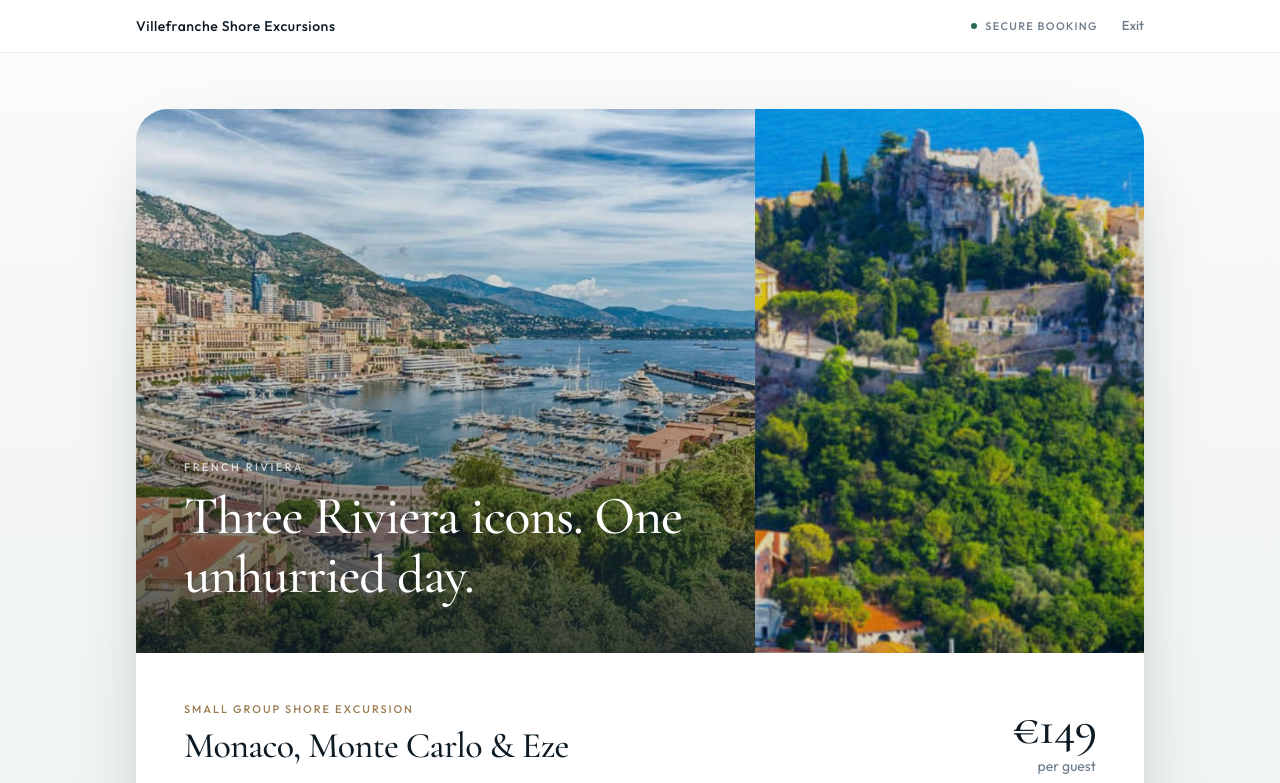
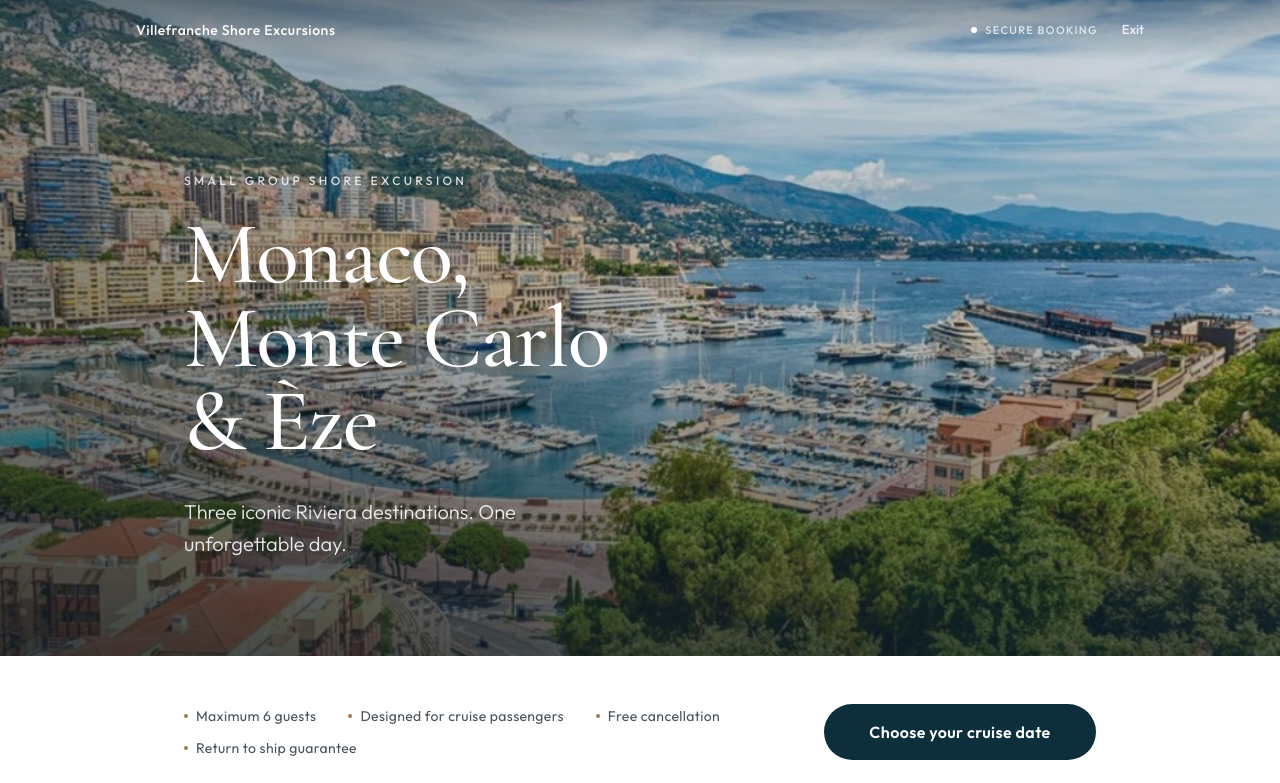
Before and after one commit to grahamchuter-debug/villefranche-shore-excursions, a Next.js app: page /book/small-group-monaco-monte-carlo-eze in a window 1280 px wide. Shown: the top 783 px of the page. Built offline with nearby package versions, Linux system fonts and the light colour scheme.

Commit message:
Make booking opening an immersive Riviera desire screen.
Replace the card checkout intro with a full-bleed daytime hero, stacked Monaco–Monte Carlo–Èze typography, minimal reassurance, and a single Choose your cruise date CTA.

Co-authored-by: Cursor <cursoragent@cursor.com>

```diff
--- a/src/app/book/layout.tsx
+++ b/src/app/book/layout.tsx
@@ -1,6 +1,4 @@
 import { Cormorant_Garamond, Outfit } from "next/font/google";
-
-import { BookingCheckoutHeader } from "@/components/booking-engine/booking-checkout-header";
 
 const bookingDisplay = Cormorant_Garamond({
   subsets: ["latin"],
@@ -23,8 +21,7 @@ export default function BookingLayout({
     <div
       className={`${bookingDisplay.variable} ${bookingSans.variable} booking-engine-root flex min-h-full flex-1 flex-col`}
     >
-      <BookingCheckoutHeader />
-      <div className="flex flex-1 flex-col">{children}</div>
+      {children}
     </div>
   );
 }
--- a/src/app/globals.css
+++ b/src/app/globals.css
@@ -25,7 +25,7 @@ body {
   font-family: var(--font-sans), system-ui, sans-serif;
 }
 
-/* Booking engine — Phase 2 luxury Riviera palette */
+/* Booking engine — Version 3 desire-led Riviera experience */
 .booking-engine-root {
   --book-ink: #0c1a24;
   --book-muted: #6a7a88;
@@ -39,7 +39,7 @@ body {
   --book-gold: #9a7b4f;
   font-family: var(--font-booking-sans), var(--font-sans), system-ui, sans-serif;
   color: var(--book-ink);
-  background: linear-gradient(180deg, #fbfcfb 0%, #f3f6f5 48%, #eef3f2 100%);
+  background: #fbfcfb;
 }
 
 .booking-engine-root .book-display {
--- a/src/components/booking-engine/booking-checkout-header.tsx
+++ b/src/components/booking-engine/booking-checkout-header.tsx
@@ -6,33 +6,58 @@ import { siteConfig } from "@/lib/site-config";
 type BookingCheckoutHeaderProps = {
   tourPath?: string;
   tourLabel?: string;
+  /** Transparent over the experience hero */
+  immersive?: boolean;
 };
 
 export function BookingCheckoutHeader({
   tourPath = bookingPrototypeTour.path,
   tourLabel = "Exit",
+  immersive = false,
 }: BookingCheckoutHeaderProps) {
   return (
-    <header className="border-b border-[var(--book-line)]/80 bg-[var(--book-surface)]/85 backdrop-blur-xl">
-      <div className="book-shell flex items-center justify-between gap-4 py-4">
+    <header
+      className={
+        immersive
+          ? "absolute inset-x-0 top-0 z-30 bg-gradient-to-b from-[var(--book-ink)]/35 to-transparent"
+          : "border-b border-[var(--book-line)]/80 bg-[var(--book-surface)]/85 backdrop-blur-xl"
+      }
+    >
+      <div className="book-shell flex items-center justify-between gap-4 py-4 sm:py-5">
         <Link
           href="/"
-          className="min-w-0 truncate text-[13px] font-medium tracking-[0.04em] text-[var(--book-ink)] sm:text-sm"
+          className={[
+            "min-w-0 truncate text-[13px] font-medium tracking-[0.04em] sm:text-sm",
+            immersive ? "text-white" : "text-[var(--book-ink)]",
+          ].join(" ")}
         >
           {siteConfig.name}
         </Link>
 
         <div className="flex shrink-0 items-center gap-4 sm:gap-6">
-          <p className="hidden items-center gap-2 text-[11px] font-medium tracking-[0.12em] uppercase text-[var(--book-muted)] sm:flex">
+          <p
+            className={[
+              "hidden items-center gap-2 text-[11px] font-medium tracking-[0.12em] uppercase sm:flex",
+              immersive ? "text-white/75" : "text-[var(--book-muted)]",
+            ].join(" ")}
+          >
             <span
               aria-hidden="true"
-              className="inline-block h-1.5 w-1.5 rounded-full bg-[var(--book-success)]"
+              className={[
+                "inline-block h-1.5 w-1.5 rounded-full",
+                immersive ? "bg-white" : "bg-[var(--book-success)]",
+              ].join(" ")}
             />
             Secure booking
           </p>
           <Link
             href={tourPath}
-            className="text-[13px] font-medium text-[var(--book-muted)] transition hover:text-[var(--book-ink)] focus-visible:outline focus-visible:outline-2 focus-visible:outline-offset-2 focus-visible:outline-[var(--book-sea)]"
+            className={[
+              "text-[13px] font-medium transition focus-visible:outline focus-visible:outline-2 focus-visible:outline-offset-2 focus-visible:outline-white",
+              immersive
+                ? "text-white/85 hover:text-white"
+                : "text-[var(--book-muted)] hover:text-[var(--book-ink)] focus-visible:outline-[var(--book-sea)]",
+            ].join(" ")}
           >
             {tourLabel}
           </Link>
--- a/src/components/booking-engine/booking-engine.tsx
+++ b/src/components/booking-engine/booking-engine.tsx
@@ -2,6 +2,7 @@
 
 import { useEffect, useState } from "react";
 
+import { BookingCheckoutHeader } from "@/components/booking-engine/booking-checkout-header";
 import { BookingProgress } from "@/components/booking-engine/booking-progress";
 import { ConfirmationStep } from "@/components/booking-engine/steps/confirmation-step";
 import { DateStep } from "@/components/booking-engine/steps/date-step";
@@ -27,6 +28,7 @@ type BookingState = {
 const LEGACY_KEYS = [
   "vf-booking-prototype-v1",
   `vf-booking:${bookingPrototypeTour.id}`,
+  `vf-booking:v2:${bookingPrototypeTour.id}`,
 ] as const;
 const STORAGE_KEY = bookingSessionStorageKey(bookingPrototypeTour.id);
 
@@ -52,7 +54,6 @@ function loadState(): BookingState | null {
       guests: number;
       bookingReference: string | null;
     };
-    // Phase 1 summary step → Phase 2 payment
     if (parsed.step === "summary") parsed.step = "payment";
     if (!VALID_STEPS.has(parsed.step as BookingStepId)) {
       parsed.step = "tour";
@@ -133,33 +134,45 @@ export function BookingEngine() {
     }));
   };
 
+  const isExperience = state.step === "tour";
+
   if (!hydrated) {
     return (
       <div
         className="book-shell py-24 text-center text-[var(--book-muted)]"
         aria-live="polite"
       >
-        Preparing your booking…
+        Preparing your day…
       </div>
     );
   }
 
   return (
+    <div
+      className={
+        isExperience
+          ? "relative flex flex-1 flex-col"
+          : "flex flex-1 flex-col"
+      }
+    >
+      <BookingCheckoutHeader immersive={isExperience} />
+
+      {isExperience ? (
+        <TourIntroStep onContinue={() => go("date")} />
+      ) : (
         <div className="book-shell py-8 sm:py-12 lg:py-14">
-      {state.step !== "tour" ? (
+          {state.step !== "confirmed" ? (
             <div className="mb-10 sm:mb-12">
               <BookingProgress current={state.step} />
             </div>
           ) : null}
 
-      {state.step === "tour" ? (
-        <TourIntroStep onContinue={() => go("date")} />
-      ) : null}
-
           {state.step === "date" ? (
             <DateStep
               selectedDate={state.date}
-          onSelectDate={(date) => setState((prev) => ({ ...prev, date }))}
+              onSelectDate={(date) =>
+                setState((prev) => ({ ...prev, date }))
+              }
               onContinue={() => {
                 if (state.date) go("guests");
               }}
@@ -204,5 +217,7 @@ export function BookingEngine() {
             />
           ) : null}
         </div>
+      )}
+    </div>
   );
 }
--- a/src/components/booking-engine/steps/date-step.tsx
+++ b/src/components/booking-engine/steps/date-step.tsx
@@ -79,10 +79,10 @@ export function DateStep({
     <div className="mx-auto max-w-3xl space-y-10">
       <header className="space-y-3 text-center">
         <h2 className="book-display text-4xl font-medium text-[var(--book-ink)] sm:text-5xl">
-          When are you ashore?
+          Choose your cruise date
         </h2>
         <p className="text-lg text-[var(--book-muted)]">
-          Choose the date your ship calls at Villefranche.
+          The day your ship calls at Villefranche-sur-Mer.
         </p>
       </header>
 
--- a/src/components/booking-engine/steps/tour-intro-step.tsx
+++ b/src/components/booking-engine/steps/tour-intro-step.tsx
@@ -1,13 +1,7 @@
 "use client";
 
-import Link from "next/link";
-
 import { BookingPrimaryButton } from "@/components/booking-engine/booking-primary-button";
-import {
-  bookingPricingConfig,
-  bookingPrototypeTour,
-} from "@/lib/booking/booking-config";
-import { formatBookingMoney } from "@/lib/booking/booking-format";
+import { bookingPrototypeTour } from "@/lib/booking/booking-config";
 
 type TourIntroStepProps = {
   onContinue: () => void;
@@ -15,94 +9,64 @@ type TourIntroStepProps = {
 
 export function TourIntroStep({ onContinue }: TourIntroStepProps) {
   const tour = bookingPrototypeTour;
-  const price = formatBookingMoney(bookingPricingConfig.pricePerGuest);
 
   return (
-    <div className="space-y-10 lg:space-y-12">
-      <div className="overflow-hidden rounded-[1.75rem] bg-[var(--book-surface)] shadow-[0_30px_80px_-40px_rgba(12,26,36,0.45)] lg:rounded-[2rem]">
-        <div className="grid lg:grid-cols-[1.35fr_0.85fr]">
-          <div className="relative min-h-[22rem] overflow-hidden sm:min-h-[28rem] lg:min-h-[34rem]">
+    <section className="relative flex min-h-[100dvh] flex-col">
+      {/* Edge-to-edge Riviera hero */}
+      <div className="relative flex min-h-[78dvh] flex-1 flex-col justify-end overflow-hidden sm:min-h-[82dvh]">
         <img
           src={tour.image}
           alt={tour.imageAlt}
           className="absolute inset-0 h-full w-full object-cover object-center"
         />
-            <div className="absolute inset-0 bg-gradient-to-t from-[var(--book-ink)]/75 via-[var(--book-ink)]/20 to-transparent" />
-            <div className="absolute inset-x-0 bottom-0 p-6 sm:p-10 lg:p-12">
-              <p className="mb-3 text-[11px] font-medium tracking-[0.22em] text-white/75 uppercase">
-                French Riviera
+        {/* Soft luminous wash — keep the Mediterranean bright */}
+        <div className="absolute inset-0 bg-gradient-to-t from-[var(--book-ink)]/70 via-[var(--book-ink)]/25 to-[var(--book-ink)]/10" />
+        <div className="absolute inset-0 bg-gradient-to-r from-[var(--book-ink)]/35 via-transparent to-transparent" />
+
+        <div className="relative z-10 mx-auto w-full max-w-5xl px-6 pb-14 pt-28 sm:px-10 sm:pb-20 lg:px-14 lg:pb-24">
+          <p className="mb-5 text-[11px] font-medium tracking-[0.28em] text-white/80 uppercase sm:mb-6 sm:text-xs">
+            {tour.experienceLabel}
           </p>
-              <h1 className="book-display max-w-xl text-[2.15rem] font-medium leading-[1.1] text-white sm:text-5xl lg:text-[3.35rem]">
-                {tour.headline}
+
+          <h1 className="book-display max-w-3xl text-[3.25rem] font-medium leading-[0.95] text-white sm:text-6xl md:text-7xl lg:text-[5.5rem]">
+            {tour.experienceTitleLines.map((line) => (
+              <span key={line} className="block">
+                {line}
+              </span>
+            ))}
           </h1>
+
+          <p className="mt-6 max-w-md text-lg font-light leading-relaxed text-white/90 sm:mt-8 sm:text-xl sm:leading-8">
+            {tour.experienceSubheading}
+          </p>
         </div>
       </div>
 
-          <div className="relative hidden overflow-hidden lg:block">
-            <img
-              src={tour.secondaryImage}
-              alt={tour.secondaryImageAlt}
-              className="absolute inset-0 h-full w-full object-cover object-[center_30%]"
-            />
-            <div className="absolute inset-0 bg-[var(--book-ink)]/15" />
-          </div>
-        </div>
-
-        <div className="grid gap-8 px-6 py-8 sm:px-10 sm:py-10 lg:grid-cols-[1.2fr_0.8fr] lg:items-end lg:gap-12 lg:px-12 lg:py-12">
-          <div className="space-y-6">
-            <div>
-              <p className="text-[11px] font-medium tracking-[0.18em] text-[var(--book-gold)] uppercase">
-                {tour.subtitle}
-              </p>
-              <h2 className="book-display mt-2 text-3xl font-medium text-[var(--book-ink)] sm:text-4xl">
-                {tour.name}
-              </h2>
-              <p className="mt-3 text-base tracking-wide text-[var(--book-muted)] sm:text-lg">
-                {tour.tagline}
-              </p>
-            </div>
-
-            <ul className="flex flex-wrap gap-x-6 gap-y-3">
+      {/* Calm landing strip — desire → decision */}
+      <div className="relative z-10 bg-[var(--book-surface)]">
+        <div className="mx-auto flex w-full max-w-5xl flex-col gap-8 px-6 py-8 sm:px-10 sm:py-10 lg:flex-row lg:items-center lg:justify-between lg:gap-12 lg:px-14 lg:py-12">
+          <ul className="flex flex-wrap items-center gap-x-6 gap-y-3 sm:gap-x-8">
             {tour.reassurance.map((item) => (
               <li
                 key={item}
-                  className="flex items-center gap-2 text-sm text-[var(--book-ink)]/85 sm:text-[15px]"
+                className="flex items-center gap-2 text-[13px] tracking-wide text-[var(--book-ink)]/75 sm:text-sm"
               >
                 <span
                   aria-hidden="true"
-                    className="text-[var(--book-success)]"
-                  >
-                    ✓
-                  </span>
+                  className="h-1 w-1 shrink-0 rounded-full bg-[var(--book-gold)]"
+                />
                 {item}
               </li>
             ))}
           </ul>
-          </div>
 
-          <div className="flex flex-col gap-5 lg:items-end lg:text-right">
-            <div>
-              <p className="book-display text-4xl font-medium text-[var(--book-ink)] sm:text-5xl">
-                {price}
-              </p>
-              <p className="mt-1 text-sm text-[var(--book-muted)]">per guest</p>
-            </div>
-            <div className="w-full max-w-sm space-y-3 lg:max-w-none">
+          <div className="w-full shrink-0 sm:max-w-xs lg:w-auto lg:min-w-[17rem]">
             <BookingPrimaryButton onClick={onContinue}>
-                Select your date
+              {tour.ctaLabel}
             </BookingPrimaryButton>
-              <p className="text-center text-sm text-[var(--book-muted)] lg:text-right">
-                <Link
-                  href={tour.path}
-                  className="underline-offset-4 transition hover:text-[var(--book-ink)] hover:underline"
-                >
-                  Tour details
-                </Link>
-              </p>
           </div>
         </div>
       </div>
-      </div>
-    </div>
+    </section>
   );
 }
--- a/src/lib/booking/booking-config.ts
+++ b/src/lib/booking/booking-config.ts
@@ -1,5 +1,5 @@
 /**
- * Booking engine configuration — Phase 2 premium experience.
+ * Booking engine configuration — Version 3 desire-led experience.
  *
  * Pricing and capacity live here so the UI never hardcodes commercial values.
  */
@@ -7,36 +7,39 @@ import { featuredTour } from "@/lib/featured-tour";
 import { siteConfig } from "@/lib/site-config";
 import { siteImages } from "@/lib/site-images";
 
-/**
- * Headline candidates considered for Phase 2 (kept for iteration):
- * 1. "Three Riviera icons. One unhurried day."
- * 2. "A luminous day between sea and sky."
- * 3. "Monaco, Monte Carlo & Eze — as they should be seen."
- * 4. "The Riviera, quietly arranged."
- * Chosen: 1 — clearest aspiration without cliché.
- */
 export const bookingPrototypeTour = {
   id: "monaco-monte-carlo-eze-small-group",
   slug: featuredTour.slug,
   name: "Monaco, Monte Carlo & Eze",
-  subtitle: "Small Group Shore Excursion",
-  headline: "Three Riviera icons. One unhurried day.",
+  /** Overlay label on the experience hero */
+  experienceLabel: "Small Group Shore Excursion",
+  /**
+   * Display title — rendered as stacked elegant lines on the hero.
+   * Uses Èze for the authentic Riviera spelling in the aspirational moment.
+   */
+  experienceTitleLines: ["Monaco,", "Monte Carlo", "& Èze"] as const,
+  /**
+   * Sub-heading candidates:
+   * 1. "Three iconic Riviera destinations. One unforgettable day."
+   * 2. "Harbour light. Hilltop silence. One perfect day ashore."
+   * 3. "The Côte d'Azur, arranged for a single luminous day."
+   * Chosen: 1 — clear desire, understated, matches the brief.
+   */
+  experienceSubheading:
+    "Three iconic Riviera destinations. One unforgettable day.",
   fullName: featuredTour.fullName,
   path: featuredTour.path,
   bookingPath: featuredTour.bookingPath,
-  /** Bright daytime Port Hercules — not night photography. */
+  /** Bright daytime Port Hercules — no night, no casino. */
   image: siteImages.hero,
   imageAlt:
     "Sunlit Port Hercules in Monaco with luxury yachts and the Monte Carlo skyline on the French Riviera",
-  secondaryImage: siteImages.ezeVillage,
-  secondaryImageAlt:
-    "The medieval hilltop village of Eze above the Mediterranean on a bright day",
-  tagline: "Monaco · Monte Carlo · Eze",
+  ctaLabel: "Choose your cruise date",
   reassurance: [
-    "Maximum 6 guests per vehicle",
+    "Maximum 6 guests",
+    "Designed for cruise passengers",
+    "Free cancellation",
     "Return to ship guarantee",
-    "Free cancellation",
-    "Carefully timed for cruise passengers",
   ],
 } as const;
 
@@ -52,7 +55,6 @@ export const bookingPrototypeTour = {
  */
 export const bookingCapacityConfig = {
   guestsPerVehicle: 6,
-  /** Phase 1: one vehicle per checkout session. */
   maxVehiclesSelectableAtCheckout: 1,
   minGuests: 1,
   capacityLabel: "Maximum 6 guests per vehicle.",
@@ -62,7 +64,6 @@ export const bookingCapacityConfig = {
   overCapacityContactLabel: "Contact us",
 } as const;
 
-/** Hard cap for the guest stepper — one vehicle today. */
 export const bookingCheckoutGuestLimit =
   bookingCapacityConfig.guestsPerVehicle *
   bookingCapacityConfig.maxVehiclesSelectableAtCheckout;
@@ -79,7 +80,6 @@ export const bookingCheckoutGuestLimit =
 export const bookingPricingConfig = {
   currencyCode: "EUR",
   currencySymbol: "€",
-  /** Temporary design-test amount in major currency units (euros). */
   pricePerGuest: 149,
   freeCancellationLabel: "Free cancellation",
   freeCancellationDetail: "Full refund up to 24 hours before departure.",
@@ -97,9 +97,9 @@ export const bookingPaymentMethods = [
   { id: "paypal", label: "PayPal" },
 ] as const;
 
-/** Phase 2 journey — summary folded into payment. */
+/** Experience → Date → Guests → Payment → Confirmation */
 export const bookingSteps = [
-  { id: "tour", label: "Tour" },
+  { id: "tour", label: "Experience" },
   { id: "date", label: "Date" },
   { id: "guests", label: "Guests" },
   { id: "payment", label: "Payment" },
@@ -108,7 +108,6 @@ export const bookingSteps = [
 
 export type BookingStepId = (typeof bookingSteps)[number]["id"];
 
-/** Session key scoped per tour so drafts never leak across tour routes. */
 export function bookingSessionStorageKey(tourId: string): string {
-  return `vf-booking:v2:${tourId}`;
+  return `vf-booking:v3:${tourId}`;
 }
```
Lines whose indentation alone changed are shown as unchanged.
